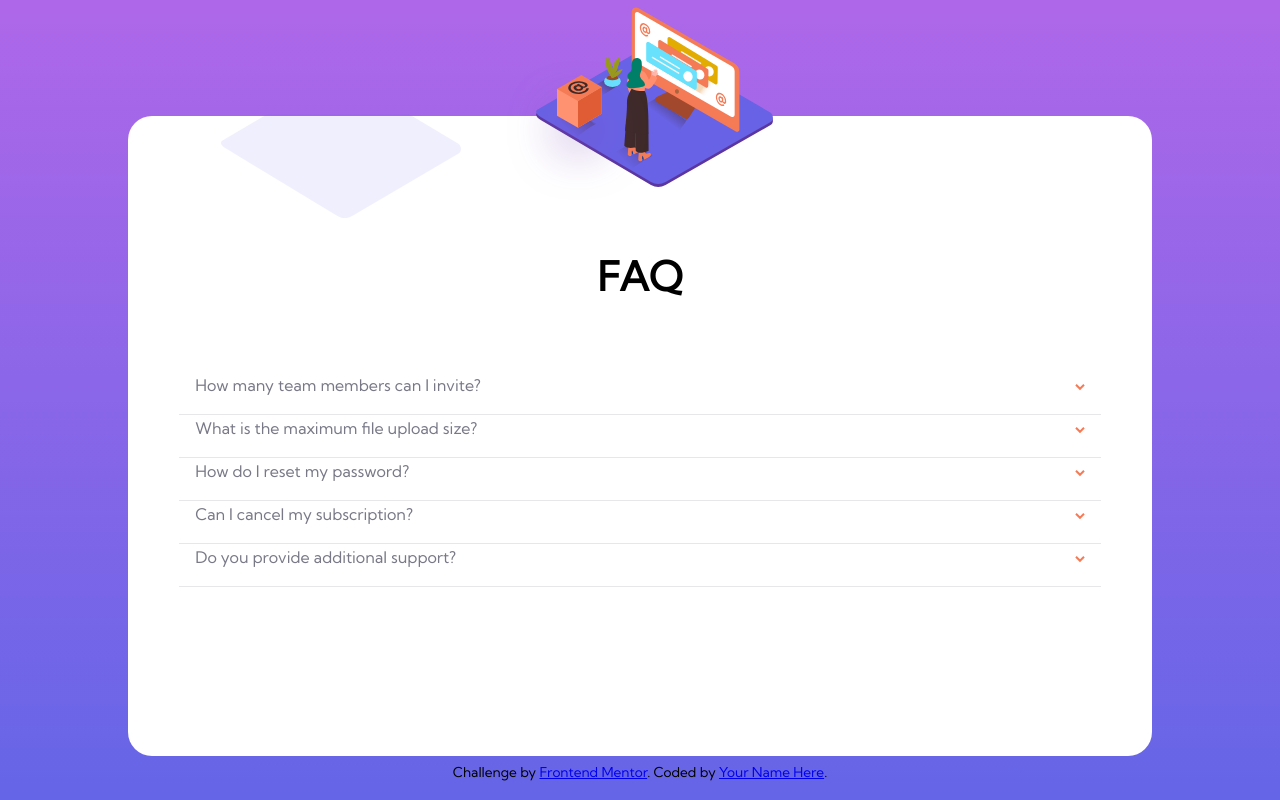
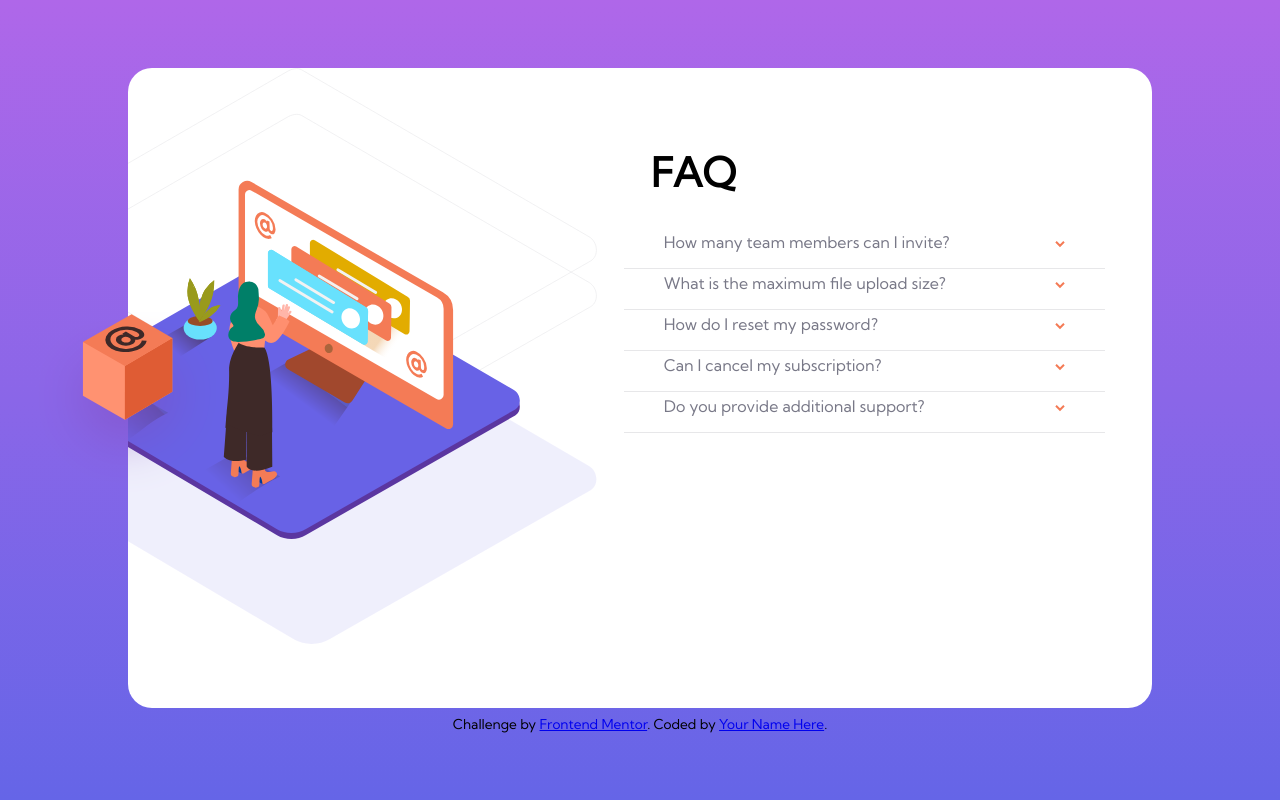
Before and after one commit to VISHAWANATH953/FAQ-accordion-card, a plain HTML site: page index.html in a window 1280 px wide. Drawn offline with Linux system fonts and the light colour scheme.

Commit message:
enhanced responsive to desktop

```diff
--- a/SCSS/Compoments/__media.scss
+++ b/SCSS/Compoments/__media.scss
@@ -0,0 +1,76 @@
+@media only screen and (min-width: 992px) {
+    img.SVG,img.SVGS{
+        display: none;
+    }
+    img.DSVG,img.DSVGS,img.box{
+        display: block !important;
+        position: absolute;
+    }
+    img.box{
+        top: 19.5rem;
+        z-index: 999;
+        left: 2rem;
+    }
+    img.DSVG{
+        z-index: 998;
+        top: 7rem;
+        left: -5rem;
+    }
+    img.DSVGS{
+        top: 0rem;
+        height: 90%;
+        left: -7.5rem;
+    }
+    h1{
+        position: absolute;
+        right: 26rem;
+        top: 5rem;
+        margin: 0 !important;
+        text-align: unset;
+    }
+    .card{
+        flex-flow: row nowrap;
+        justify-content: space-around;
+        z-index: 998;
+        overflow:  hidden !important;
+        margin: 0;
+        .dropdowns{
+            flex-basis: 50%;
+            height: 80vh;
+            margin-left: 29rem;
+            align-self: flex-end;
+            justify-self: flex-end;
+            position: relative;
+            top: 10rem;
+            .ulbox,ul{
+                align-content: space-between;
+                justify-items: center;
+                justify-content: center;
+                flex-flow: column nowrap;
+                flex-basis: 97%;
+                li{
+                    margin : 0 auto 0.6rem;
+                }
+
+                .hello{
+                    width: 90%;
+                    padding: 0 1rem;
+                }
+                li.main{
+                    width: 90%;
+                    flex-flow: row nowrap;
+                    margin: 0.25rem auto;
+                    height: 2rem;
+                    padding: 0 1rem;
+                }
+            }
+        }
+    }
+.attribution{
+    margin-top: 0.5rem;
+}
+.border{
+    border-bottom: 9;
+    margin-bottom: 0.25rem;
+}
+}
--- a/SCSS/Compoments/__utility.scss
+++ b/SCSS/Compoments/__utility.scss
@@ -18,4 +18,5 @@ body{
     flex-flow: column nowrap;
     background: linear-gradient($Gradinet_violet,$Gradinet_blue);
     font-family: 'Kumbh Sans', sans-serif;
+    overflow: hidden;
 }
--- a/SCSS/index.scss
+++ b/SCSS/index.scss
@@ -1,5 +1,8 @@
 @import "Compoments/_var";
 @import "Compoments/_utility";
+img.DSVG,img.DSVGS,img.box{
+    display: none;
+}
 .card{
     margin-top: 6rem;
     position: relative;
@@ -15,6 +18,7 @@
         position: absolute;
         top: -6.8rem;
         border: none;
+        z-index: 9999;
     }
     img.SVGS{
         border: none;
@@ -30,23 +34,29 @@
         text-transform: uppercase;
     }
     .dropdowns{
-        margin-top: 4.5rem;
+        margin-top: 2.5rem;
         width: 100%;
         height: 50vh;
         display: flex;
         align-items: flex-start;
-        justify-content: flex-start;
-        flex-flow: column nowrap;
-        ul{
+        justify-content: center;
+        overflow-y: auto;
+        .ulbox,ul{
             display: flex;
             align-content: space-between;
             justify-items: center;
             justify-content: center;
-            overflow: hidden;
             flex-flow: column nowrap;
-            width: 100%;
+            width: 97%;
+            overflow-x: hidden;
+            overflow-y: auto;
+            ul{
+                border-bottom: 0.1rem solid $Dividers_grayish_blue;
+                overflow-x: hidden;
+            }
             li{
                 display: none;
+                margin : 0 auto 0.6rem;
             }
 
             .hello{
@@ -54,20 +64,18 @@
                 width: 90%;
                 text-align: center;
                 padding: 0 1rem;
-                margin: 0.5rem auto;
             }
             li.main{
+                width: 90%;
                 display: flex;
-                overflow: hidden;
                 font-size: 1rem;
                 width: 90%;
                 justify-content: space-between;
                 flex-flow: row nowrap;
-                height: 2.5rem;
-                margin: 0.1rem auto;
+                margin: 0.25rem auto;
+                height: 2rem;
                 padding: 0 1rem;
                 color: $N_Dark_grayish_blue;
-                border-bottom: 0.1rem solid $Dividers_grayish_blue;
                 font-weight: 400;
                 span{
                     color: $P_Soft_red;
@@ -83,3 +91,12 @@
 .weight{
     font-weight: 700;
 }
+.border{
+    border-bottom: 9;
+    margin-bottom: 0.25rem;
+}
+.up{
+    transform: rotate(180deg);
+    transition: all 0.5s linear;
+}
+@import 'compoments/_media';
--- a/index.html
+++ b/index.html
@@ -11,44 +11,50 @@
 </head>
 
 <body>
+
+    <img class="box" src="images/illustration-box-desktop.svg" alt="SVG Box">
   <div class="card">
     <img class="SVG" src="images/illustration-woman-online-mobile.svg" alt="SVG">
     <img src="/images/bg-pattern-mobile.svg" class="SVGS" alt="SVG-Shadow">
+    <img class="DSVG" src="images/illustration-woman-online-desktop.svg" alt="SVG">
+    <img src="/images/bg-pattern-desktop.svg" class="DSVGS" alt="SVG-Shadow">
     <h1>faq</h1>
     <div class="dropdowns">
+      <div class="ulbox">
         <ul>
-        <li class="main">How many team members can I invite?<span><img src="images/icon-arrow-down.svg"
+          <li class="main border">How many team members can I invite?<span><img class="forup" src="images/icon-arrow-down.svg"
                 alt="Dropdown-icon"></span>
           </li>
-        <li id="em">You can invite up to 2 additional users on the Free plan. There is no limit on
+          <li class="em">You can invite up to 2 additional users on the Free plan. There is no limit on
             team members for the Premium plan</li>
         </ul>
         <ul>
-        <li class="main">What is the maximum file upload size?<span><img src="images/icon-arrow-down.svg"
+          <li class="main border">What is the maximum file upload size?<span><img class="forup" src="images/icon-arrow-down.svg"
                 alt="Dropdown-icon"></span>
           </li>
-        <li id="em">
+          <li class="em">
             No more than 2GB. All files in your account must fit your allotted storage space.</li>
         </ul>
         <ul>
-        <li class="main">How do I reset my password?<span><img class="three" src="images/icon-arrow-down.svg"
+          <li class="main border">How do I reset my password?<span><img class="three forup" src="images/icon-arrow-down.svg"
                 alt="Dropdown-icon"></span></li>
-        <li id="em">
+          <li class="em">
             Click “Forgot password” from the login page or “Change password” from your profile page.
             A reset link will be emailed to you.</li>
         </ul>
         <ul>
-        <li class="main">Can I cancel my subscription?<span><img class="four" src="images/icon-arrow-down.svg"
+          <li class="main border">Can I cancel my subscription?<span><img class="four forup" src="images/icon-arrow-down.svg"
                 alt="Dropdown-icon"></span></li>
-        <li id="em">Yes! Send us a message and we’ll process your request no questions asked.</li>
+          <li class="em">Yes! Send us a message and we’ll process your request no questions asked.</li>
         </ul>
         <ul>
-        <li class="main">Do you provide additional support?<span><img class="five" src="images/icon-arrow-down.svg"
+          <li class="main border">Do you provide additional support?<span><img class="five forup" src="images/icon-arrow-down.svg"
                 alt="Dropdown-icon"></span></li>
-        <li id="em">
+          <li class="em">
               Chat and email support is available 24/7. Phone lines are open during normal business hours.
           </li>
         </ul>
+      </div>
     </div>
   </div>
   <div class="attribution">
--- a/js/index.js
+++ b/js/index.js
@@ -1,33 +1,8 @@
 window.onload = () => {
-    const open = false;
-    const [item1, item2, item3, item4, item5] = document.querySelectorAll("span");
-    const [em1, em2, em3, em4, em5] = document.querySelectorAll("#em");
-    // const main = document.querySelectorAll(".main");
-    item1.onclick = () => {
-        // main.classList.toggle("weight");
-        em1.classList.toggle("hello");
-        // item1.classList.toggle("up");
-    }
-    item2.onclick = () => {
-        // main.classList.toggle("weight");
-        em2.classList.toggle("hello");
-        // item2.classList.toggle("up");
-    }
-    item3.onclick = () => {
-        // main.classList.toggle("weight");
-        em3.classList.toggle("hello");
-        // item3.classList.toggle("up");
-    }
-    item4.onclick = () => {
-        // main.classList.toggle("weight");
-        em4.classList.toggle("hello");
-        // item4.classList.toggle("up");
-    }
-    item5.onclick = () => {
-        // main.classList.toggle("weight");
-        em5.classList.toggle("hello");
-        // item5.classList.toggle("up");
-    }
-
-}
-console.log("javascript was attached");
+    const item = document.querySelectorAll("span"), em = document.querySelectorAll(".em"),border = document.querySelectorAll("ul") ,itemImg = document.querySelectorAll(".forup");
+    item.forEach((item,i)=>{
+        item.addEventListener('click',()=>{
+            em[i].classList.toggle("hello");
+            border[i].classList.toggle("main");
+            itemImg[i].classList.toggle("up");
+        })});}
```
Also changed, not shown: SCSS/index.css, 1 other file. Lines whose indentation alone changed are shown as unchanged.
